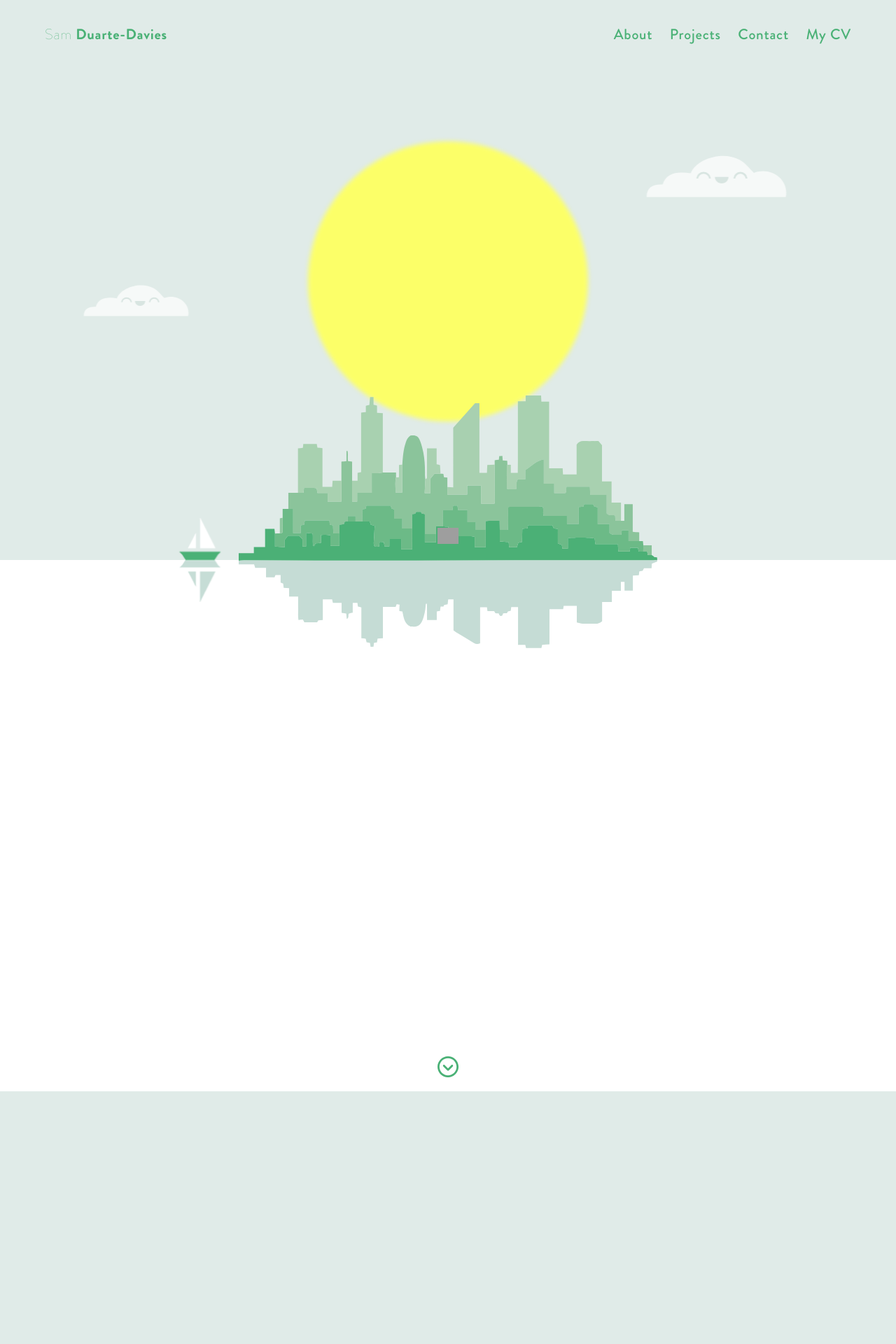
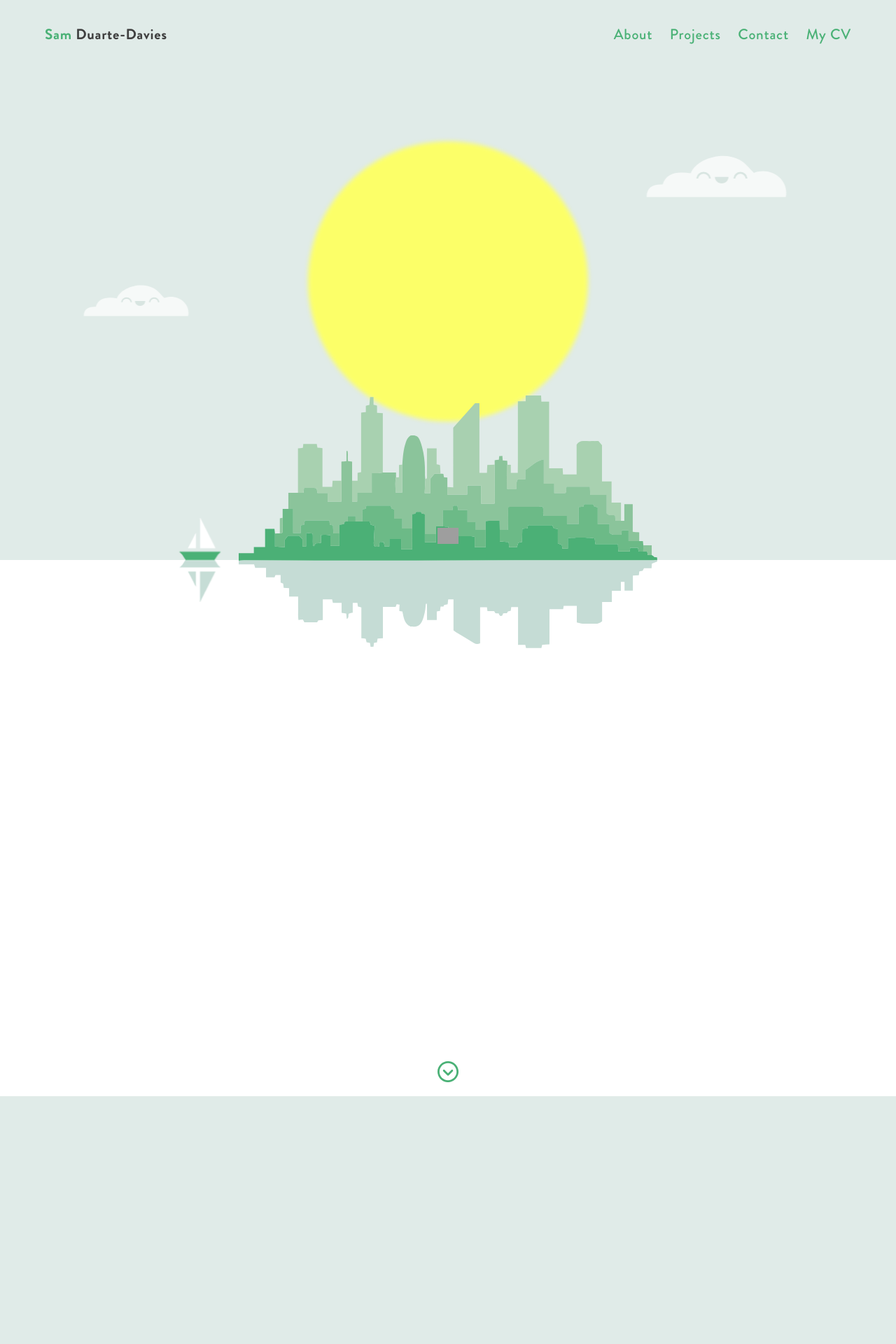
Before and after one commit to samduartedavies/portfolio-new, a PHP site: page / in a window 1280 px wide. Shown: the top 1920 px of the page at 70% size. Run offline with PHP 8.4, Linux system fonts and the light colour scheme; style sheets or scripts are compiled from the project's sources; some libraries are stand-ins or nearby versions; grey boxes are pictures that could not be loaded.

Commit message:
refined self image. font changes

```diff
--- a/common/scss/_btn.scss
+++ b/common/scss/_btn.scss
@@ -4,6 +4,8 @@
   color: $primary;
   position: relative;
   display: inline-block;
+  font-family: BrandonGrotesque;
+  letter-spacing: 0.5px;
   @include breakpoint('phone') {
     display: block;
     width: 100%;
--- a/common/scss/_img.scss
+++ b/common/scss/_img.scss
@@ -6,5 +6,8 @@
   &--circle {
     border-radius: 50%;
     max-width: 230px;
+    @include breakpoint('phone') {
+      max-width: 175px;
+    }
   }
 }
--- a/common/scss/_mixins.scss
+++ b/common/scss/_mixins.scss
@@ -24,6 +24,10 @@ $font-size: 16;
   max-width: 1260px;
   width: 80%;
   margin: 0 auto;
+  @include breakpoint('4k') {
+    width: 90%;
+    max-width: 1920px;
+  }
   @include breakpoint('desktop') {
     width: 90%;
   }
--- a/common/scss/_navigation.scss
+++ b/common/scss/_navigation.scss
@@ -1,6 +1,8 @@
 .navigation {
   width: 100%;
   &__menu {
+    font-family: BrandonGrotesque;
+    font-weight: normal;
     list-style-type: none;
     padding: 0;
     margin: 0;
@@ -165,8 +167,10 @@
     font-size: 21px;
     letter-spacing: 0.75px;
     font-weight: 100;
+    font-family: BrandonGrotesque;
+    font-weight: bold;
     span {
-      font-weight: bold;
+      color: $text;
     }
     &:hover {
       color: $text;
--- a/common/scss/_section.scss
+++ b/common/scss/_section.scss
@@ -143,6 +143,9 @@
       background-position: 50%;
       background-size: contain;
       background-repeat: no-repeat;
+      @include breakpoint('4k') {
+        width: 1920px;
+      }
       @include breakpoint('desktop') {
         width: 600px;
         height: 470px;
--- a/common/scss/_typography.scss
+++ b/common/scss/_typography.scss
@@ -4,12 +4,12 @@
     url('../fonts/brandon-grotesque-medium.woff') format('woff');
   font-weight: normal;
 }
-@font-face {
-  font-family: 'BrandonGrotesque';
-  src: url('../fonts/brandon-grotesque-thin.otf') format('otf'),
-    url('../fonts/brandon-grotesque-thin.woff') format('woff');
-  font-weight: 100;
-}
+// @font-face {
+//   font-family: 'BrandonGrotesque-Text';
+//   src: url('../fonts/brandon-grotesque-thin.otf') format('otf'),
+//     url('../fonts/brandon-grotesque-thin.woff') format('woff');
+//   font-weight: 100;
+// }
 @font-face {
   font-family: 'BrandonGrotesque';
   src: url('../fonts/brandon-grotesque-bold.otf') format('otf'),
@@ -24,20 +24,29 @@
 
 body {
   color: $primary;
+  font-family: calibri;
+  font-weight: normal;
+}
+
+h1,
+h2,
+h3 {
   font-family: BrandonGrotesque;
   font-weight: normal;
 }
 
 h1 {
   font-size: 160px;
-  font-family: BrandonGrotesque;
   margin: 0;
-  font-weight: normal;
+  font-weight: bold;
   @include breakpoint('tablet') {
     font-size: 100px;
   }
   @include breakpoint('phone') {
-    font-size: 89px;
+    font-size: 88px;
+  }
+  @include breakpoint('4k') {
+    font-size: 300px;
   }
 }
 
@@ -45,7 +54,7 @@ p,
 input,
 textarea {
   color: $text;
-  font-family: BrandonGrotesque, arial, sans-serif;
+  font-family: calibri, arial, sans-serif;
   font-size: 21px;
   line-height: 1.35em;
   font-weight: 100;
--- a/contact.php
+++ b/contact.php
@@ -14,7 +14,7 @@ contact@samduartedavies.com.',
 </section>
 <section class="section section--centered">
   <div class="container container--narrow animate--fadein-up" data-emergence="hidden">
-    <p><br/>I am currently available for freelance work! If you have a project you would like to get in contact with me about or simply just want to say hello - use the contact form below or email me at:<br/> <a href="mailto:contact@samduartedavies.com?subject=Website Portfolio Enquiry">contact@samduartedavies.com</a>.</p>
+    <p><br/>I am currently available for freelance work! If you have a <a href="/projects">project</a> you would like to get in contact with me about or simply just want to say hello - use the contact form below or email me at:<br/> <a href="mailto:contact@samduartedavies.com?subject=Website Portfolio Enquiry">contact@samduartedavies.com</a>.</p>
   </div>
 </section>
 <section class="section section--centered">
--- a/index.php
+++ b/index.php
@@ -20,8 +20,7 @@
       <img class="img--circle animate--fadein" data-emergence="hidden" srcset=""
       src="/common/images/my-beautiful-face.jpg" alt="Sam Duarte-Davies' beautiful face" />
       <h3 class="animate--fadein-up delay--025" data-emergence="hidden">Me</h3>
-      <p class="animate--fadein-up delay--05" data-emergence="hidden">Having worked as a Developer and Commercial Assistant for the past two (and a bit) years at an agency in the United Kingdom - I have enhanced and refined my skillset in the industry to allow myself to effectively manage and develop an assortment of web based applications.</p>
-      <p class="animate--fadein-up delay--075" data-emergence="hidden">My experience has given me the confidence to progress into a career of freelancing, offering my services as a front-end developer with the ability to self manage and even manage small teams.<br/><br/></p>
+      <p class="animate--fadein-up delay--05" data-emergence="hidden">Having worked as a Developer and Commercial Assistant for the past two and a half years at an      agency in the United Kingdom - I have enhanced and refined my skillset in the industry, to allow myself to effectively manage and develop an assortment of web-based applications. With years of experience in development and managing small development teams; I can now offer my services as a freelancer - specialising in front-end development and development project management.<br/><br/></p>
     </div>
     <a class="section__next">&nbsp;</a>
   </section>
@@ -38,20 +37,20 @@
     <a class="section__next">&nbsp;</a>
   </section>
   <section class="section text-center">
-    <h2 class="animate--fadein-up" data-emergence="hidden">What I can do.</h2>
+    <h2 class="animate--fadein-up" data-emergence="hidden">What I can do</h2>
     <div class="container container--half-half">
       <div class="animate--fadein-left delay--05" data-emergence="hidden">
         <img src="/common/images/ideas-to-reality.svg" class="img"/>
       </div>
       <div class="animate--fadein-right delay--05" data-emergence="hidden">
-        <h3>Turn ideas into reality.</h3>
-        <p>I take designs or ideas and produce pixel-perfect web applications, full of animations and life that most other developers don't seem to be offering. All applications that I work on undergo my own strict testing standards - ensuring that they are fully responsive and optimised to work accross all devices and browsers.</p>
+        <h3>Turn ideas into reality</h3>
+        <p>I take designs or ideas and produce pixel-perfect <a href="/projects">web applications</a>, full of animations and life that most other developers don't seem to be offering. All applications that I work on undergo my own strict testing standards - ensuring that they are fully responsive and optimised to work accross all devices and browsers.</p>
         <a class="btn btn--solid" href="/contact">Get in contact</a>
       </div>
     </div>
     <div class="container container--half-half">
       <div class="animate--fadein-right delay--05" data-emergence="hidden">
-        <h3>Use the latest technologies.</h3>
+        <h3>Use the latest technologies</h3>
         <p>My skillset primarily focuses on front-end web development; HTML5, PHP, CSS3/SCSS, Javascript (including javascript frameworks such as React) but also expands to the use of MySQL and server management. I am also proficient with Adobe Photoshop and Illustrator.<br/></p>
         <a class="btn btn--solid" href="assets/SamDuarteDavies_CV.pdf" target="_blank">Download my CV</a>
       </div>
--- a/projects.php
+++ b/projects.php
@@ -27,7 +27,7 @@
       <div class="animate--fadein-up delay--025" data-emergence="hidden">
         <h2><a href="https://www.alchemy-rx.com/" target="_blank">Alchemy RX</a></h2>
         <h3>Developer (freelance)</h3>
-        <p>Alchemy RX was a one-page static site that I implemented as a remote freelancer. The project was a great success - with praise from both the agency that provided the project as well as the client. Praise included mentions of the final product going above and beyond the expected outcome accompanied by my ongoing hasty communications and detailed time logs of development.</p>
+        <p>Alchemy RX was a one-page static site filled with complex animation and interactivity that I implemented as a remote freelancer. The project was a great success - with praise from both the agency that provided the project as well as the client. Praise included mentions of the final product going above and beyond the expected outcome accompanied by my ongoing hasty communications and detailed time logs of development.</p>
         <a class="btn btn--solid" href="https://www.alchemy-rx.com/" target="_blank">Visit Alchemy RX</a>
       </div>
     </div>
```
Also changed, not shown: common/images/my-beautiful-face-large.jpg, common/images/my-beautiful-face.jpg.
